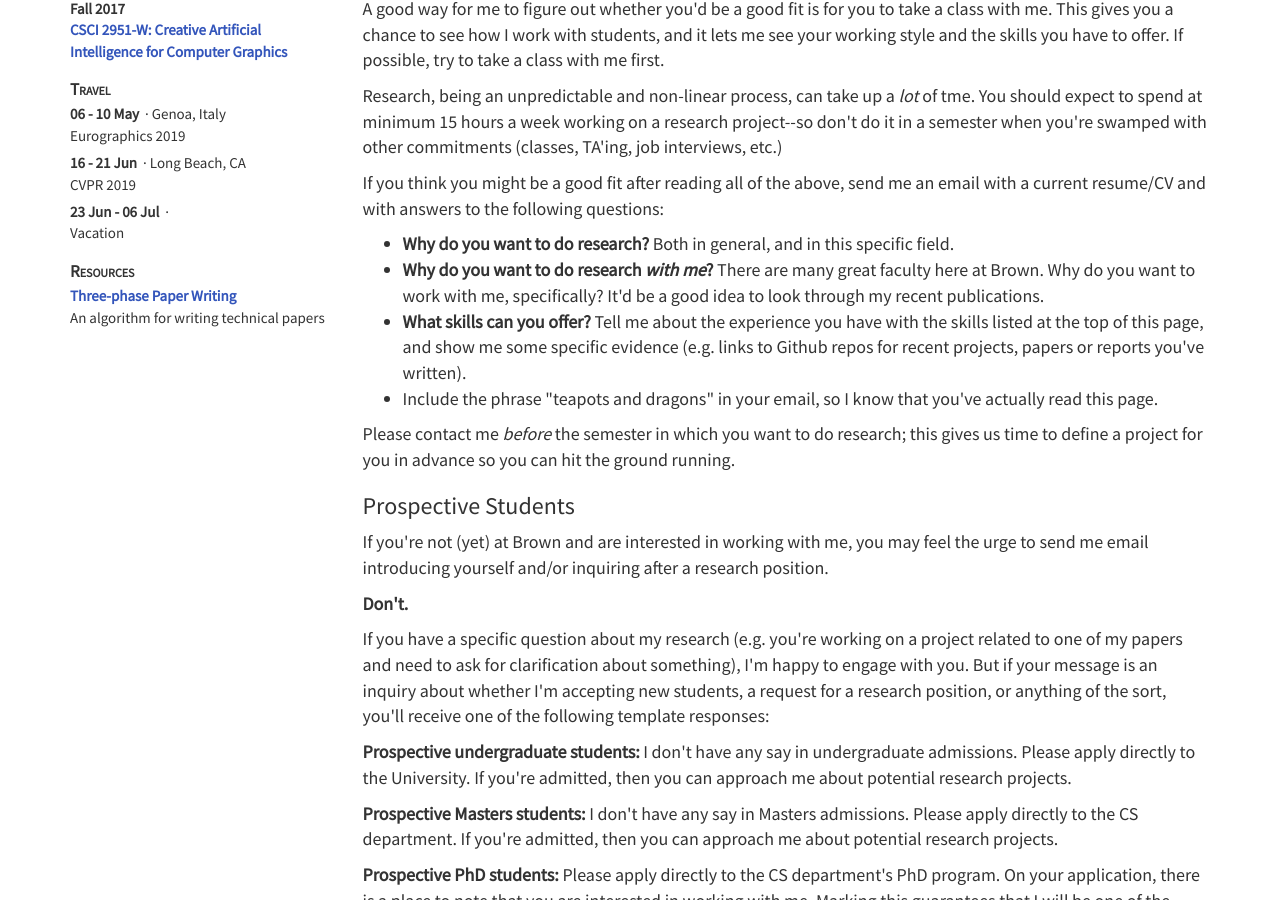
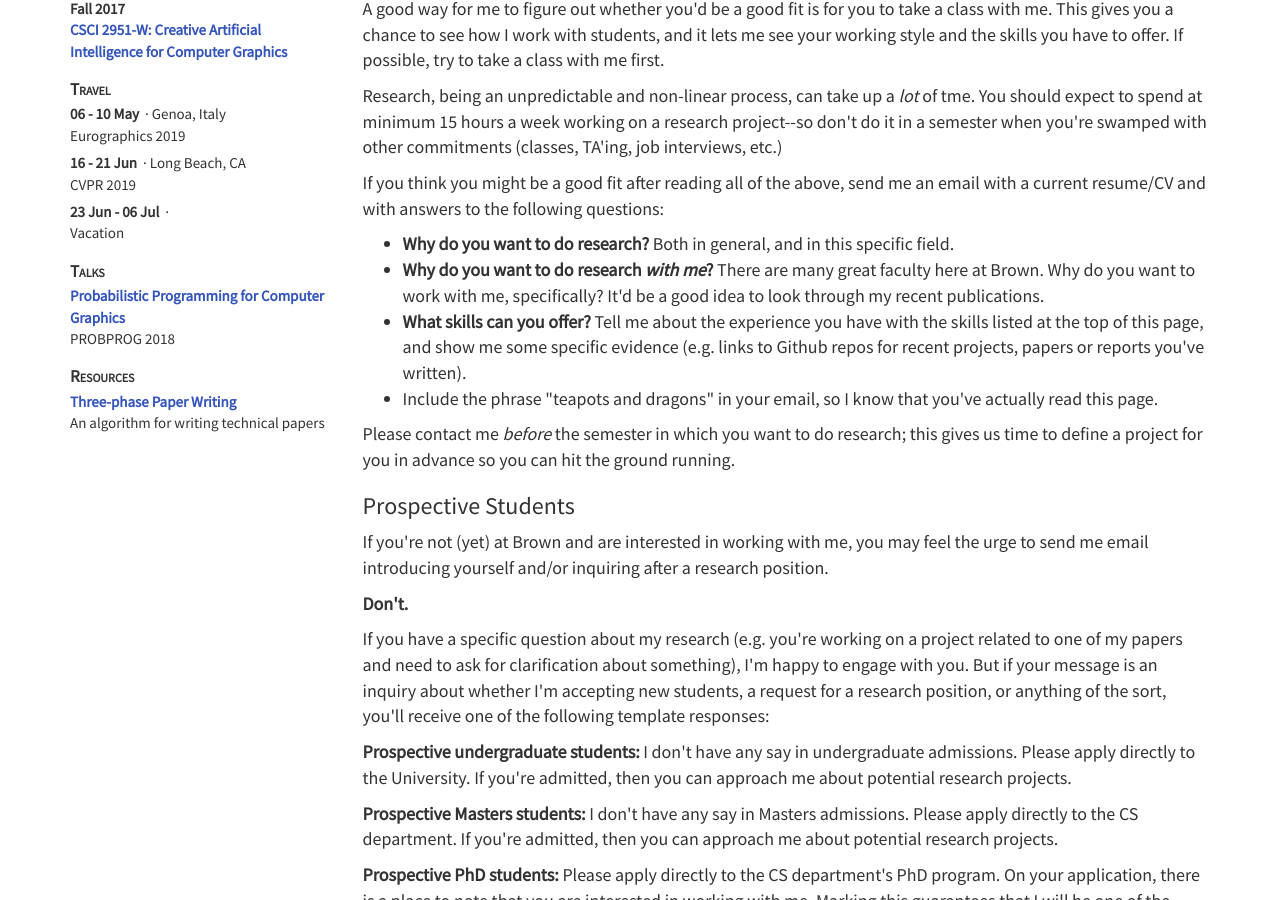
Before and after one commit to dritchie/dritchie.github.io, a Jekyll site: the page built from prospective_students.html, in a window 1280 px wide and 900 px high, scrolled down 816 px. Built offline with Jekyll 4.4.1, drawn with Linux system fonts in a browser that asks for light colours.

Commit message:
Add "Talks" section to sidebar

```diff
--- /dev/null
+++ b/_data/talks.json
@@ -0,0 +1,7 @@
+[
+	{
+		"title": "Probabilistic Programming for Computer Graphics",
+		"link": "https://www.youtube.com/watch?v=QprVu_pLT4w",
+		"venue": "PROBPROG 2018"
+	}
+]
--- a/_includes/sidebar.html
+++ b/_includes/sidebar.html
@@ -95,6 +95,18 @@
 
 </div>
 
+<div class='sidebaritem' id='talks'>
+	<div class='sidebarheader'>Talks</div>
+	{% for talk in site.data.talks %}
+
+		<div class='resource'>
+			<a class='resourcelink' href='{{ talk.link }}' target='_blank'>{{ talk.title }}</a>
+			<p>{{ talk.venue }}</p>
+		</div>
+
+	{% endfor %}
+</div>
+
 <div class='sidebaritem' id='resources'>
 	<div class='sidebarheader'>Resources</div>
 	{% for resource in site.data.resources %}
```
